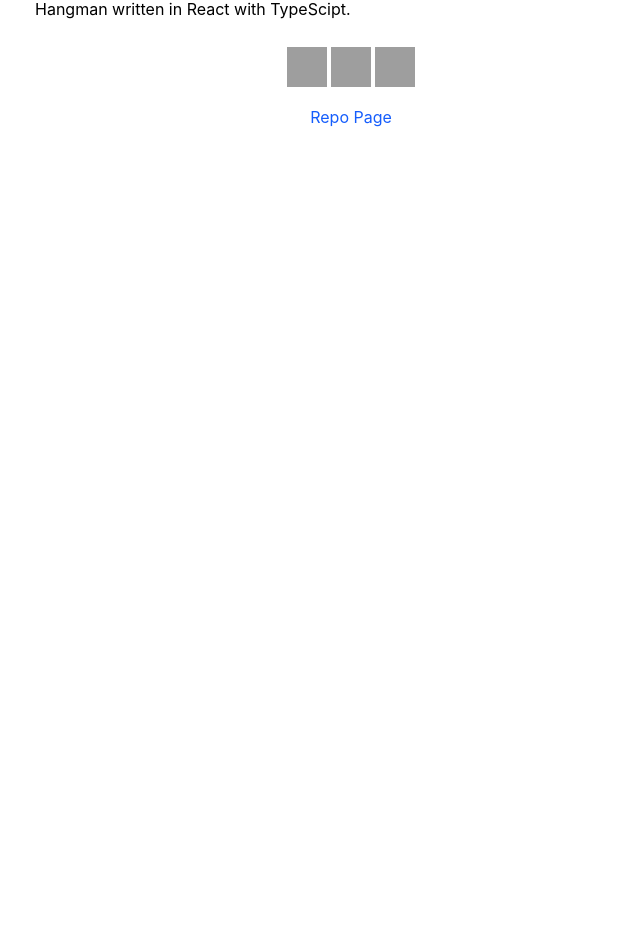
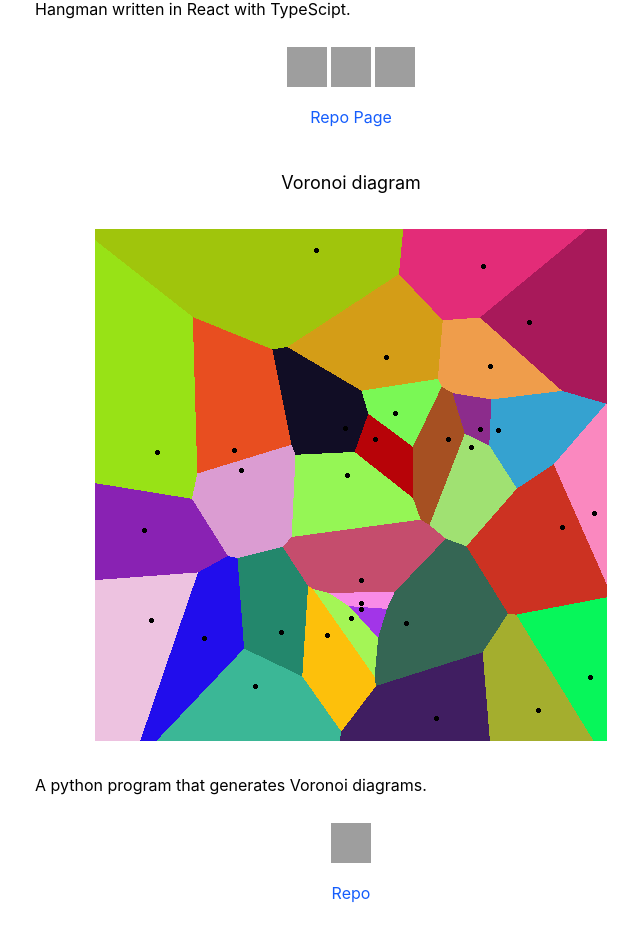
Before and after one commit to TomCP20/TomCP20.github.io, a React (Vite) app: page / in a window 1280 px wide. Shown: the part 10770-11695 px from the top of the page, without its empty margins (289-929 px from the left). Before the commit the page ends 10919 px from the top, so only its background shows below. Built offline with nearby package versions, Linux system fonts and the light colour scheme; grey boxes are pictures that could not be loaded.

Commit message:
added Voronoi Diagram

```diff
--- a/src/App.tsx
+++ b/src/App.tsx
@@ -168,6 +168,15 @@ export default function App() {
       >
         Hangman written in React with TypeScipt.
       </Project>
+
+      <Project
+        title='Voronoi diagram'
+        image='/VoronoiDiagram.png'
+        repoTo='https://github.com/TomCP20/Voronoi-diagram'
+        icons={['Python']}
+      >
+        A python program that generates Voronoi diagrams.
+      </Project>
     </>
   )
 }
```
Also changed, not shown: public/VoronoiDiagram.png (added).
